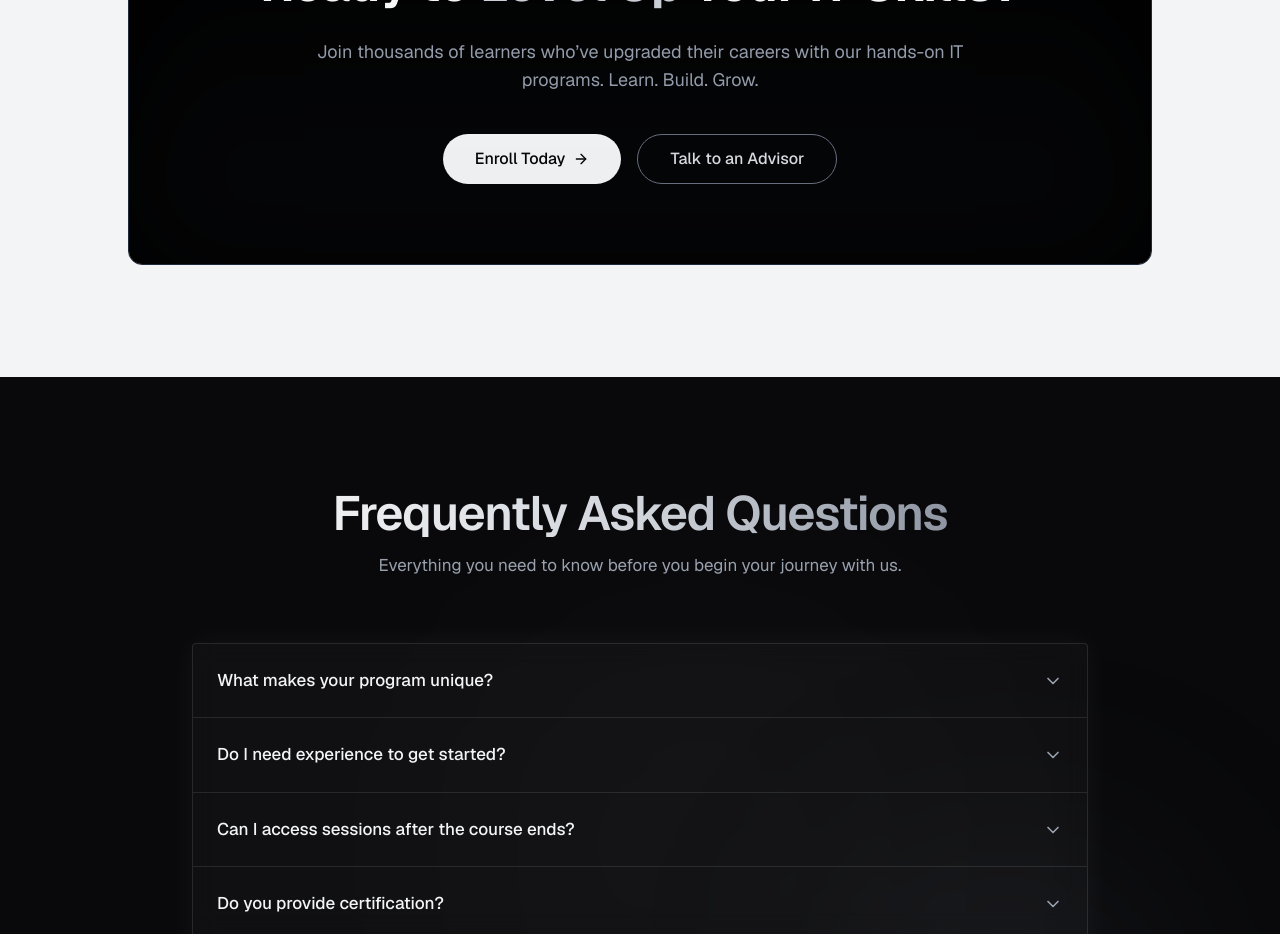
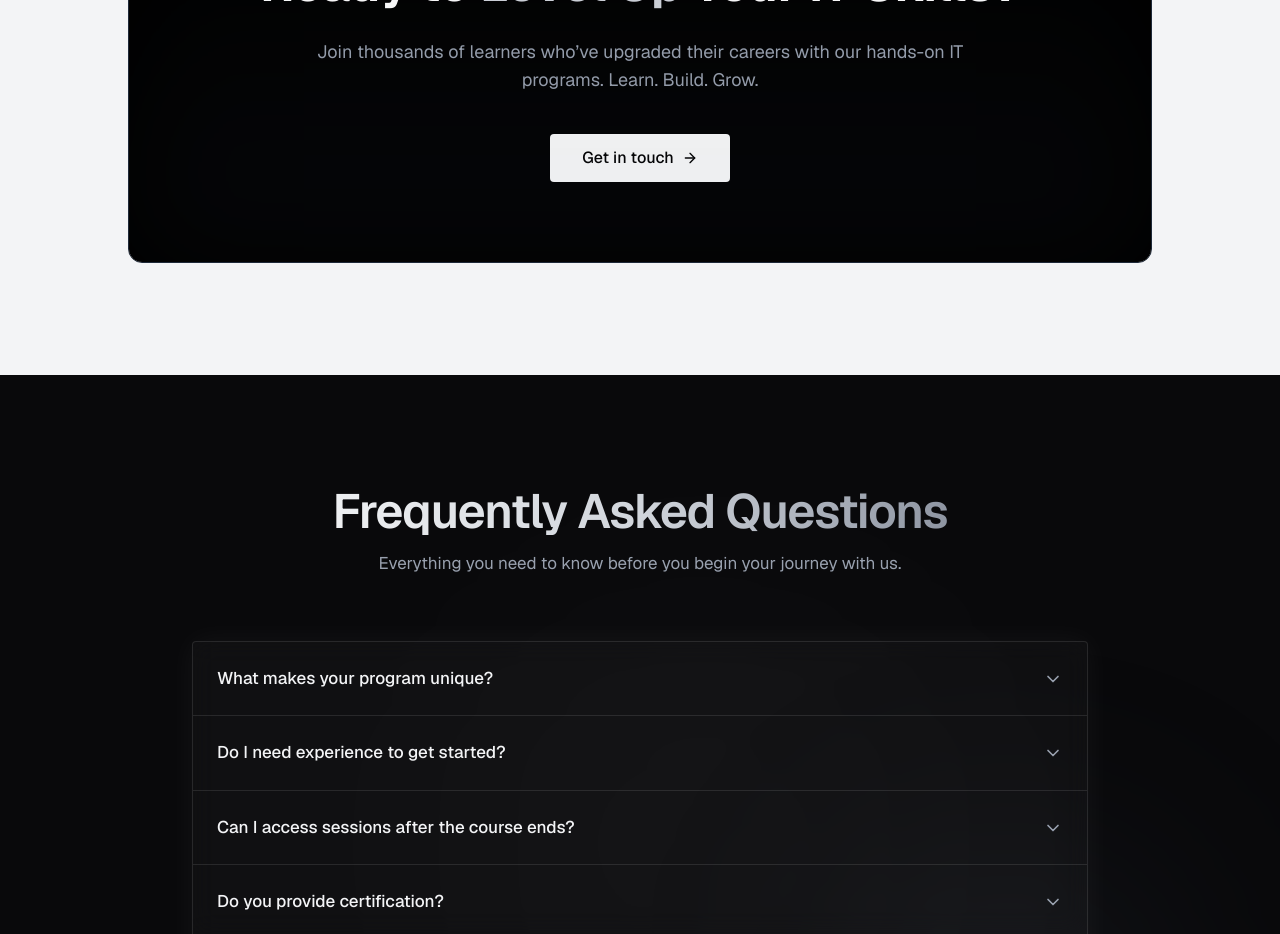
Before and after one commit to Ruhul-Mirza/cloudberry-main, a Next.js app: page / in a window 1280 px wide. Shown: the part 3560-4494 px from the top of the page. Built offline with nearby package versions, Linux system fonts and the light colour scheme; no server answers.

Commit message:
secondary cta updated

```diff
--- a/src/components/ui/SecondaryCta.jsx
+++ b/src/components/ui/SecondaryCta.jsx
@@ -2,6 +2,7 @@
 import React from "react";
 import { motion } from "framer-motion";
 import { ArrowRight } from "lucide-react";
+import Link from "next/link";
 
 export default function SecondaryCta() {
   return (
@@ -41,13 +42,15 @@ export default function SecondaryCta() {
             transition={{ duration: 0.9, delay: 0.2 }}
             className="flex flex-wrap justify-center gap-4"
           >
-            <button className="bg-white text-black px-8 py-3 rounded-full font-medium hover:bg-gray-100 transition-all duration-300 flex items-center gap-2">
-              Enroll Today <ArrowRight className="w-4 h-4" />
+            <Link href="/contact">
+            <button className="bg-white text-black px-8 py-3 rounded font-medium hover:bg-gray-100 transition-all duration-300 flex items-center gap-2">
+              Get in touch <ArrowRight className="w-4 h-4" />
             </button>
+            </Link>
 
-            <button className="border border-gray-500 text-gray-200 px-8 py-3 rounded-full font-medium hover:bg-gray-900 transition-all duration-300">
+            {/* <button className="border border-gray-500 text-gray-200 px-8 py-3 rounded-full font-medium hover:bg-gray-900 transition-all duration-300">
               Talk to an Advisor
-            </button>
+            </button> */}
           </motion.div>
 
           {/* Subtle Glow Accent */}
```
